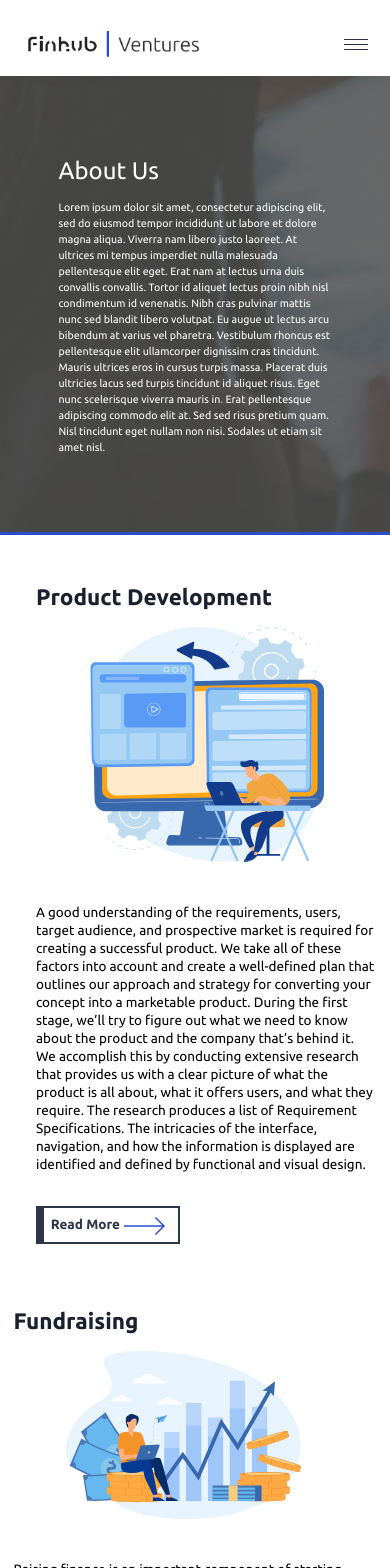
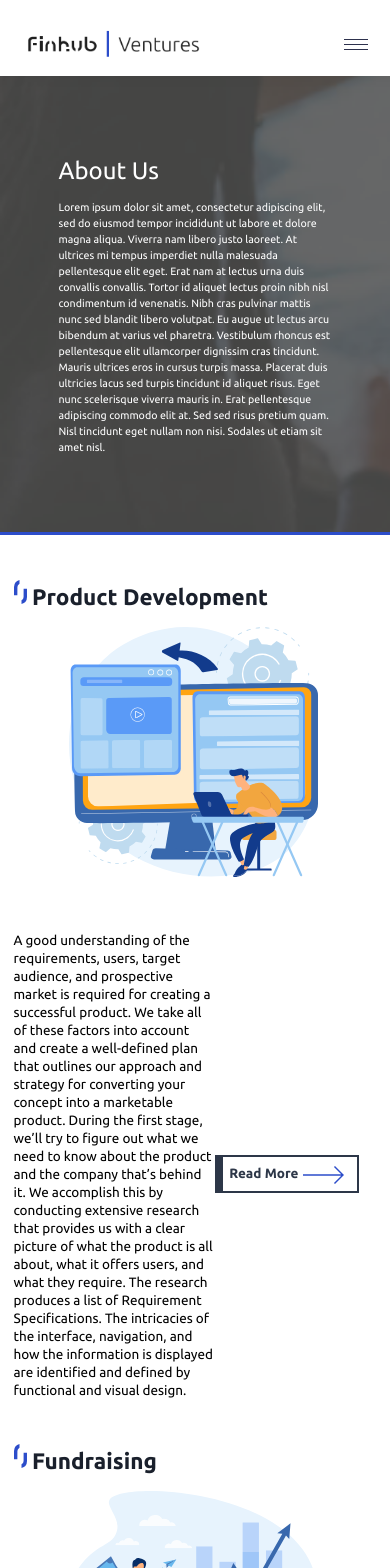
Before and after one commit to blry/fh, a Next.js app: page /about in a window 390 px wide. Shown: the top 1568 px of the page. Built offline with nearby package versions, Linux system fonts and the light colour scheme.

Commit message:
Mobile version bug

```diff
--- a/src/feature/VerticalFeatureRow.tsx
+++ b/src/feature/VerticalFeatureRow.tsx
@@ -45,30 +45,36 @@ const VerticalFeatureRow = (props: IVerticalFeatureRowProps) => {
       borderColor: '#707070',
       width: '165px',
     },
+    iconContainer: {
+      marginRight: props.icon ? '5px' : '0',
+      width: props.icon ? '' : '0',
+    },
   };
 
   const router = useRouter();
 
   return (
     <div className={verticalFeatureClass}>
-      <div className="flex mr-5">
-        <div className="sm:w-5 verticalFutureRow-imgCont">
+      <div className="flex flex-col">
+        <div className="">
+          <div className="flex">
+            <div
+              className="w-3 sm:w-5 verticalFutureRow-imgCont"
+              style={styles.iconContainer}
+            >
               <img
                 src="/assets/images/symbol.svg"
                 alt="icon"
-            className="h-12"
                 style={styles.img}
               />
             </div>
-      </div>
-      <div className="flex flex-col">
-        <div className="">
             <h3
               className="text-xl sm:text-2xl text-gray-900 font-semibold"
               style={styles.title}
             >
               {props.title}
             </h3>
+          </div>
           <span style={styles.span}></span>
         </div>
         <div
@@ -76,7 +82,7 @@ const VerticalFeatureRow = (props: IVerticalFeatureRowProps) => {
             props.reverse ? 'md:flex-row-reverse' : 'md:flex-row'
           }`}
         >
-          <div className="mt-6 sm:mr-14 md:w-3/5 text-sm text-black leading-4">
+          <div className="mt-6 flex items-center sm:mr-14 md:w-3/5 text-sm text-black leading-4">
             {props.description}
             <div style={styles.button}>
               <Link href={encodeURIComponent(props.link!)} passHref={true}>
@@ -91,11 +97,12 @@ const VerticalFeatureRow = (props: IVerticalFeatureRowProps) => {
               </Link>
             </div>
           </div>
-          <div className="p-3 lg:h-56 flex items-center justify-center">
+          <div className="p-3 w-80 lg:h-56 flex items-center justify-center">
             <img
               src={`${router.basePath}${props.image}`}
               alt={props.imageAlt}
               style={{ maxWidth: '75%' }}
+              className="mb-3 sm:mb-0"
             />
           </div>
         </div>
--- a/src/styles/global.css
+++ b/src/styles/global.css
@@ -105,9 +105,7 @@ body {
   }
 }
 @media only screen and (max-width: 640px) {
-  .verticalFutureRow-imgCont {
-    display: none;
-  }
+
 }
 
 
```
Lines whose indentation alone changed are shown as unchanged.
